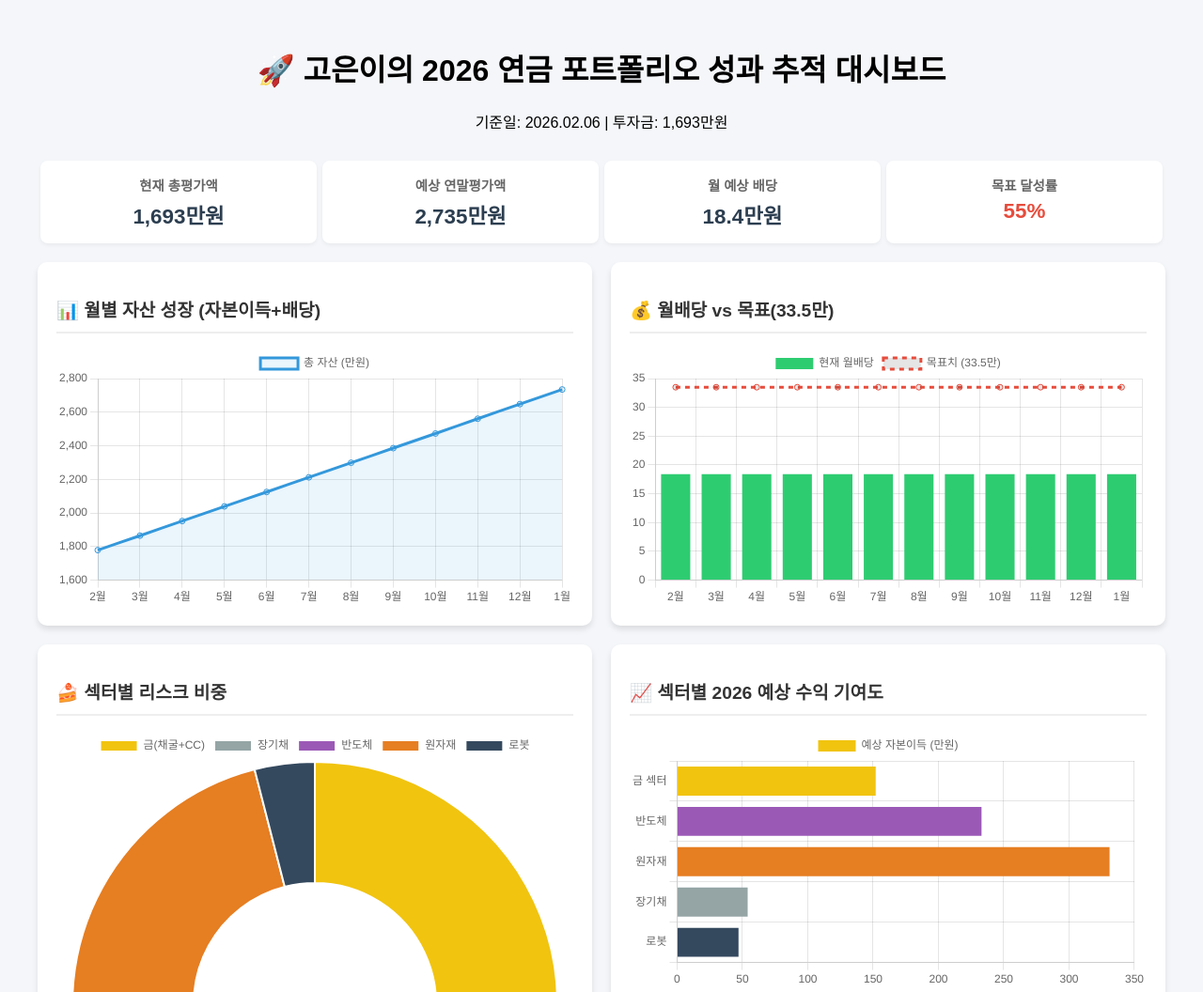
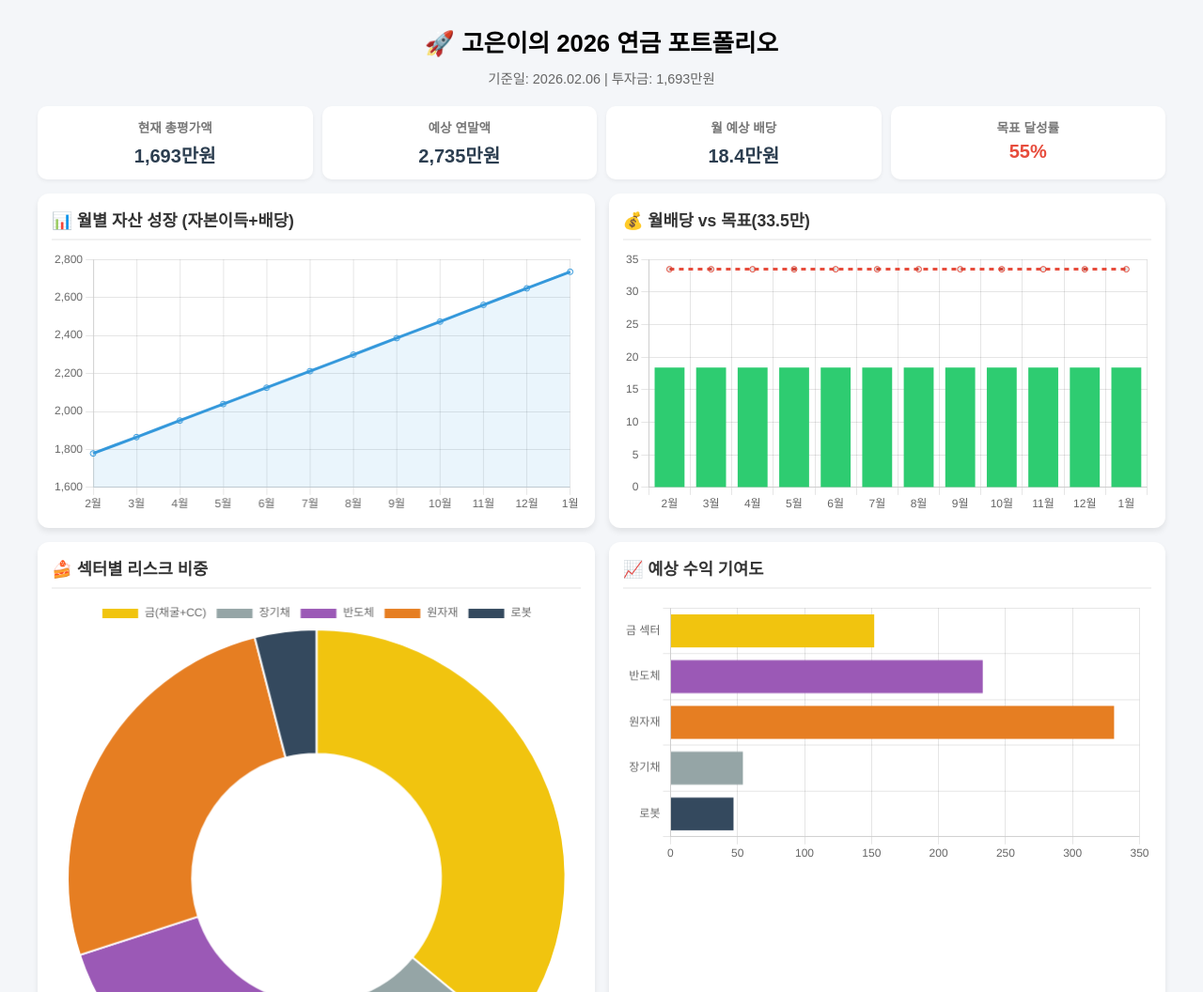
Before and after one commit to ggogoeun-hub/finance_report_2026, a plain HTML site: page index.html in a window 1280 px wide. Shown: the top 1056 px of the page at 94% size. Drawn offline with nearby package versions, Linux system fonts and the light colour scheme.

Commit message:
Add files via upload

```diff
--- a/index.html
+++ b/index.html
@@ -3,32 +3,49 @@
 <head>
     <meta charset="UTF-8">
     <meta name="viewport" content="width=device-width, initial-scale=1.0">
-    <title>2026 포트폴리오 대시보드</title>
+    <title>고은이의 2026 연금 포트폴리오 성과 추적 대시보드</title>
     <script src="https://cdn.jsdelivr.net/npm/chart.js"></script>
     <style>
-        body { font-family: 'Noto Sans KR', sans-serif; background-color: #f4f6f9; padding: 20px; }
+        /* 여백 최적화 및 기본 폰트 설정 */
+        body { font-family: 'Noto Sans KR', sans-serif; background-color: #f4f6f9; padding: 15px; margin: 0; }
         .container { max-width: 1200px; margin: 0 auto; }
-        .header { text-align: center; margin-bottom: 30px; }
-        .grid { display: grid; grid-template-columns: 1fr 1fr; gap: 20px; }
-        .card { background: white; padding: 20px; border-radius: 10px; box-shadow: 0 4px 6px rgba(0,0,0,0.1); }
-        h2 { font-size: 1.2rem; color: #333; border-bottom: 2px solid #eee; padding-bottom: 10px; }
-        .stat-box { display: flex; justify-content: space-around; margin-bottom: 20px; }
-        .stat { background: #fff; padding: 15px; border-radius: 8px; text-align: center; box-shadow: 0 2px 4px rgba(0,0,0,0.05); width: 22%; }
-        .stat h3 { margin: 0; color: #666; font-size: 0.9rem; }
-        .stat p { margin: 5px 0 0; font-size: 1.4rem; font-weight: bold; color: #2c3e50; }
+        .header { text-align: center; margin-bottom: 20px; }
+        .header h1 { margin: 10px 0; font-size: 1.6rem; }
+        .header p { margin: 5px 0; color: #666; font-size: 0.9rem; }
+
+        /* 요약 박스 (Stat Box) 설정 */
+        .stat-box { display: flex; flex-wrap: wrap; justify-content: space-between; margin-bottom: 15px; gap: 10px; }
+        .stat { background: #fff; padding: 12px; border-radius: 10px; text-align: center; box-shadow: 0 2px 4px rgba(0,0,0,0.05); flex: 1; min-width: 140px; }
+        .stat h3 { margin: 0; color: #777; font-size: 0.85rem; }
+        .stat p { margin: 5px 0 0; font-size: 1.25rem; font-weight: bold; color: #2c3e50; }
         .highlight { color: #e74c3c !important; }
+
+        /* 그리드 및 카드 설정 */
+        .grid { display: grid; grid-template-columns: 1fr 1fr; gap: 15px; }
+        .card { background: white; padding: 15px; border-radius: 12px; box-shadow: 0 4px 6px rgba(0,0,0,0.08); }
+        h2 { font-size: 1.1rem; color: #333; border-bottom: 2px solid #f1f1f1; padding-bottom: 8px; margin-top: 0; margin-bottom: 10px; }
+
+        /* 모바일 대응 (반응형) */
+        @media (max-width: 768px) {
+            body { padding: 10px; }
+            .header h1 { font-size: 1.4rem; }
+            .stat-box { gap: 8px; }
+            .stat { min-width: 45%; padding: 10px; } /* 모바일에서 2개씩 배치 */
+            .grid { grid-template-columns: 1fr; } /* 모바일에서 1단으로 변경 */
+            .card { padding: 12px; }
+        }
     </style>
 </head>
 <body>
     <div class="container">
         <div class="header">
-            <h1>🚀 고은이의 2026 연금 포트폴리오 성과 추적 대시보드</h1>
+            <h1>🚀 고은이의 2026 연금 포트폴리오</h1>
             <p>기준일: 2026.02.06 | 투자금: 1,693만원</p>
         </div>
 
         <div class="stat-box">
             <div class="stat"><h3>현재 총평가액</h3><p>1,693만원</p></div>
-            <div class="stat"><h3>예상 연말평가액</h3><p>2,735만원</p></div>
+            <div class="stat"><h3>예상 연말액</h3><p>2,735만원</p></div>
             <div class="stat"><h3>월 예상 배당</h3><p>18.4만원</p></div>
             <div class="stat"><h3>목표 달성률</h3><p class="highlight">55%</p></div>
         </div>
@@ -47,16 +64,15 @@
                 <canvas id="sectorChart"></canvas>
             </div>
             <div class="card">
-                <h2>📈 섹터별 2026 예상 수익 기여도</h2>
+                <h2>📈 예상 수익 기여도</h2>
                 <canvas id="gainChart"></canvas>
             </div>
         </div>
     </div>
 
     <script>
-        // 데이터 준비
         const labels = ['2월', '3월', '4월', '5월', '6월', '7월', '8월', '9월', '10월', '11월', '12월', '1월'];
-        const totalAssets = [1779, 1865, 1952, 2039, 2125, 2212, 2299, 2386, 2473, 2561, 2648, 2735]; // 만원 단위
+        const totalAssets = [1779, 1865, 1952, 2039, 2125, 2212, 2299, 2386, 2473, 2561, 2648, 2735];
         const monthlyDiv = Array(12).fill(18.4);
         const targetDiv = Array(12).fill(33.5);
 
@@ -73,7 +89,8 @@
                     fill: true,
                     tension: 0.4
                 }]
-            }
+            },
+            options: { plugins: { legend: { display: false } } }
         });
 
         // 2. 배당 차트
@@ -92,7 +109,8 @@
                     borderColor: '#e74c3c',
                     borderDash: [5, 5]
                 }]
-            }
+            },
+            options: { plugins: { legend: { display: false } } }
         });
 
         // 3. 섹터 차트
@@ -101,13 +119,13 @@
             data: {
                 labels: ['금(채굴+CC)', '장기채', '반도체', '원자재', '로봇'],
                 datasets: [{
-                    data: [36, 18, 16, 26, 4], // % 비중 근사치
+                    data: [36, 18, 16, 26, 4],
                     backgroundColor: ['#f1c40f', '#95a5a6', '#9b59b6', '#e67e22', '#34495e']
                 }]
             }
         });
 
-        // 4. 수익 기여도 차트 (자본이득)
+        // 4. 수익 기여도 차트
         new Chart(document.getElementById('gainChart'), {
             type: 'bar',
             data: {
@@ -118,7 +136,7 @@
                     backgroundColor: ['#f1c40f', '#9b59b6', '#e67e22', '#95a5a6', '#34495e']
                 }]
             },
-            options: { indexAxis: 'y' }
+            options: { indexAxis: 'y', plugins: { legend: { display: false } } }
         });
     </script>
 </body>
```
